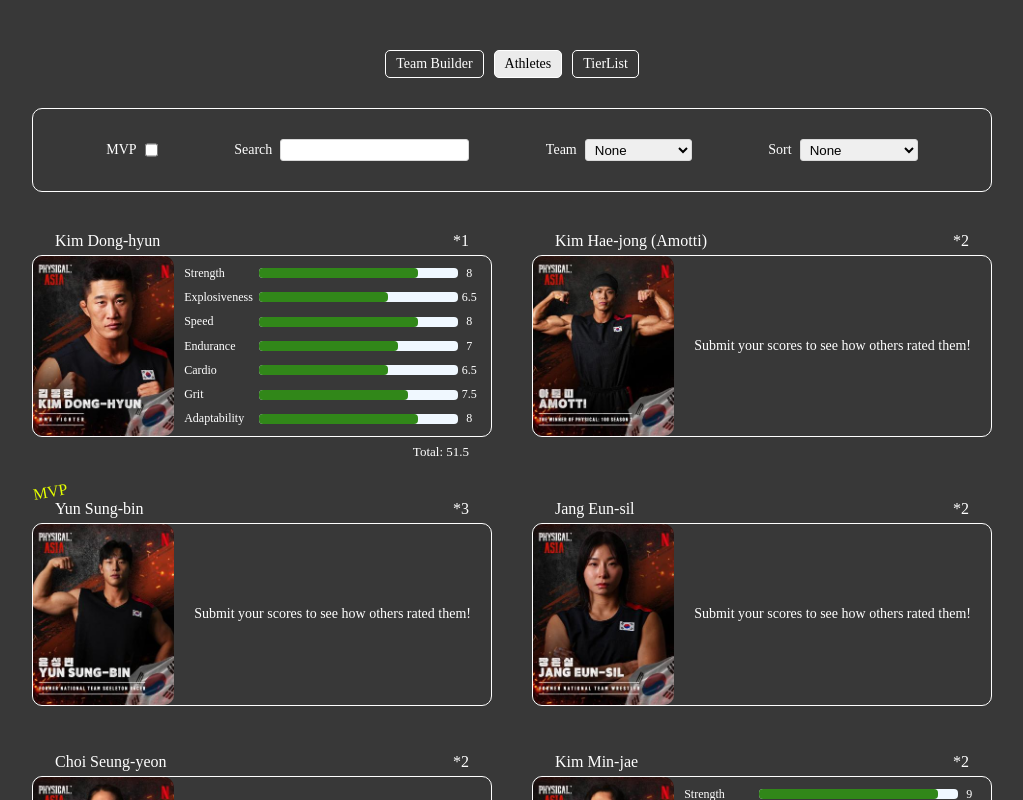
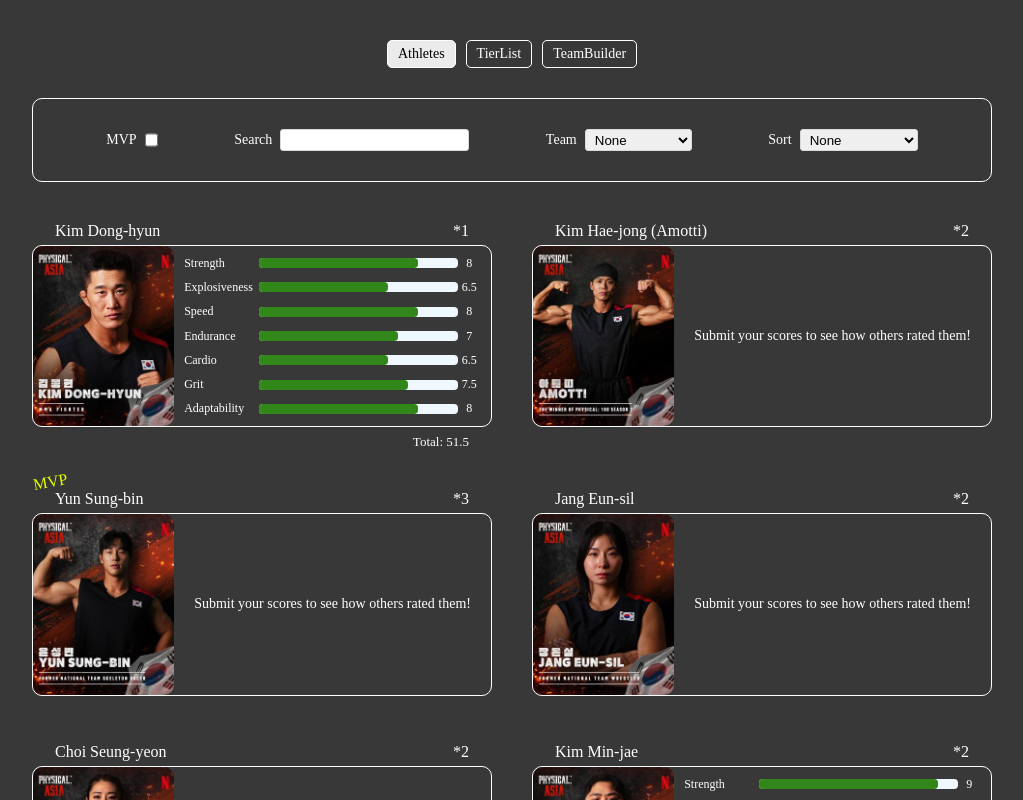
Before and after one commit to Rtam22/Physical-Stats, a React (Vite) app: page / in a window 1280 px wide. Shown: the whole page, without its empty margins (128-1151 px from the left). Built offline with nearby package versions, Linux system fonts and the light colour scheme.

Commit message:
Added conditional rendering for teams and team building + styles

```diff
--- a/src/components/athletes/athleteTeamBuilder.css
+++ b/src/components/athletes/athleteTeamBuilder.css
@@ -10,16 +10,35 @@
 .team-builder .button-container {
   padding: 0 20px;
   display: flex;
-  justify-content: space-between;
+  justify-content: flex-end;
+}
+
+.team-builder .button-container,
+.team-builder .search-container,
+.team-builder .selected-team-container {
+  margin-bottom: 10px;
 }
 
 .team-builder .button-container button:not(:disabled):hover {
   cursor: pointer;
-  text-decoration: underline;
 }
 
 .team-builder .button-container button:not(:disabled).main {
-  color: rgb(35, 243, 8);
+  border: transparent;
+  color: rgb(255, 255, 255);
+  background-color: rgb(65, 176, 104);
+}
+
+.team-builder .search-container {
+  width: 95%;
+  display: flex;
+  justify-content: flex-end;
+}
+
+.team-builder .button-container button:disabled {
+  border: transparent;
+  color: rgb(204, 204, 204);
+  background-color: rgb(112, 118, 114);
 }
 
 .team-builder .male-section,
@@ -48,7 +67,9 @@
   justify-content: center;
   align-items: center;
   gap: 30px;
-  padding: 10px 20px 20px 20px;
+  padding: 20px 20px 20px 20px;
+  border-radius: 5px;
+  border: 1px solid rgb(104, 104, 104);
 }
 
 .team-builder .athlete-container {
@@ -82,7 +103,9 @@
   gap: 20px;
   height: auto;
   justify-content: center;
-  padding: 20px;
+  padding: 35px 20px;
+  border: 1px solid rgb(104, 104, 104);
+  border-radius: 5px;
 }
 
 .team-builder .athlete-container img {
--- a/src/components/athletes/athleteTeamBuilder.tsx
+++ b/src/components/athletes/athleteTeamBuilder.tsx
@@ -5,10 +5,13 @@
 
 type AthleteTeamBuilderProps = {
   athletes: AthleteDataWithAttributes[];
-  setTeam: (athletes: AthleteDataWithAttributes[]) => void;
+  handleSetTeam: (athletes: AthleteDataWithAttributes[]) => void;
 };
 
-function AthleteTeamBuilder({ athletes, setTeam }: AthleteTeamBuilderProps) {
+function AthleteTeamBuilder({
+  athletes,
+  handleSetTeam,
+}: AthleteTeamBuilderProps) {
   const {
     availableAthletes,
     maleSelected,
@@ -23,7 +26,7 @@
   } = useTeamBuilder({ athletes });
 
   function handleCompleteTeam() {
-    setTeam(selectedAthletes);
+    handleSetTeam(selectedAthletes);
   }
 
   function generateSelectedCard(index: number, gender: "male" | "female") {
@@ -42,7 +45,12 @@
         layout
         transition={{ type: "spring", stiffness: 400, damping: 30 }}
       >
-        <img src={athlete.info.imgSm} alt={`${athlete.info.name}'s image`} />
+        <img
+          src={athlete.info.imgSm}
+          decoding="async"
+          loading="lazy"
+          alt={`${athlete.info.name}'s image`}
+        />
       </motion.button>
     );
   }
@@ -52,9 +60,8 @@
       <div>
         {" "}
         <div className="button-container">
-          <button className="button-plain">Skip</button>
           <button
-            className="button-plain main"
+            className="button-focus main"
             disabled={!(teamCounter.male === 4 && teamCounter.female === 2)}
             onClick={handleCompleteTeam}
           >
@@ -72,7 +79,7 @@
               return generateSelectedCard(index, "female");
             })}
           </div>
-        </div>
+        </div>{" "}
       </div>
       <div className="search-container">
         <input
--- a/src/components/navigation/navigationTabs.tsx
+++ b/src/components/navigation/navigationTabs.tsx
@@ -1,31 +1,25 @@
 import type { TabID } from "../../types/tabTypes";
+import { capitalize } from "../../utils/textUtils";
 
 type NavigationTabsProps = {
   active: TabID;
   changeTab: (tab: TabID) => void;
+  allTabs: TabID[];
 };
 
-function NavigationTabs({ active, changeTab }: NavigationTabsProps) {
+function NavigationTabs({ active, changeTab, allTabs }: NavigationTabsProps) {
   return (
     <div className="button-container">
-      <button
-        onClick={() => changeTab("teamBuilder")}
-        className={`${active === "teamBuilder" ? "active" : ""}`}
-      >
-        Team Builder
-      </button>
-      <button
-        onClick={() => changeTab("athletes")}
-        className={`${active === "athletes" ? "active" : ""}`}
-      >
-        Athletes
-      </button>
-      <button
-        onClick={() => changeTab("tierList")}
-        className={`${active === "tierList" ? "active" : ""}`}
-      >
-        TierList
-      </button>
+      {allTabs.map((tab) => {
+        return (
+          <button
+            onClick={() => changeTab(tab)}
+            className={`${active === tab ? "active" : ""}`}
+          >
+            {capitalize(tab)}
+          </button>
+        );
+      })}
     </div>
   );
 }
--- a/src/pages/mainPage.css
+++ b/src/pages/mainPage.css
@@ -5,7 +5,7 @@
   align-items: center;
   flex-direction: column;
   gap: 30px;
-  padding: 50px 0px;
+  padding: 40px 0px;
 }
 
 .container {
--- a/src/pages/mainPage.tsx
+++ b/src/pages/mainPage.tsx
@@ -1,4 +1,4 @@
-import { useState } from "react";
+import { act, useEffect, useMemo, useState } from "react";
 import "./mainPage.css";
 import type {
   AthleteDataWithAttributes,
@@ -20,7 +20,7 @@
 import useAthleteFilters from "../hooks/useAthleteFilters";
 import AthleteGridSection from "../components/athletes/athleteGridSection";
 import NavigationTabs from "../components/navigation/navigationTabs";
-import type { TabID, TabsConfig } from "../types/tabTypes";
+import { allTabs, type TabID, type TabsConfig } from "../types/tabTypes";
 import AthleteTeamBuilder from "../components/athletes/athleteTeamBuilder";
 
 function MainPage() {
@@ -38,9 +38,26 @@
     attributeSubmissions: submissions,
   });
   const { filteredAthletes } = useAthleteFilters({ filters, athletes });
-  const [selectedTeam, setSelectedTeam] = useState<AthleteDataWithAttributes[]>(
-    []
-  );
+  const [username, setUsername] = useState<string>("");
+  const [selectedTeam, setSelectedTeam] = useState<
+    AthleteDataWithAttributes[] | null
+  >(null);
+
+  const filteredTabs: TabID[] = useMemo(() => {
+    return allTabs.filter((tab) => {
+      const notDoneTeamBuilder = tab === "teamBuilder" && selectedTeam !== null;
+      const hasDoneTeamBuilder = tab === "teams" && selectedTeam === null;
+      const isUsername = tab === "username";
+      if (notDoneTeamBuilder || hasDoneTeamBuilder || isUsername) {
+        return;
+      }
+      return tab;
+    });
+  }, [selectedTeam]);
+
+  useEffect(() => {
+    //if (!username) setActiveTab("username");
+  }, []);
 
   function handleSubmitVote(submission: AttributeSubmission) {
     handleSubmitSubmissions(submission);
@@ -60,14 +77,16 @@
     setModal(null);
   }
 
+  function handleSetTeam(athletes: AthleteDataWithAttributes[]) {
+    setActiveTab("teams");
+    setSelectedTeam(athletes);
+  }
+
   const tabs: TabsConfig[] = [
     {
       id: "teamBuilder",
       content: (
-        <AthleteTeamBuilder
-          athletes={athletes}
-          setTeam={(selected) => setSelectedTeam(selected)}
-        />
+        <AthleteTeamBuilder athletes={athletes} handleSetTeam={handleSetTeam} />
       ),
     },
     {
@@ -124,7 +143,14 @@
           </Modal>
         </BackDrop>
       )}
-      <NavigationTabs active={activeTab} changeTab={(e) => setActiveTab(e)} />
+      {activeTab !== "username" && (
+        <NavigationTabs
+          active={activeTab}
+          changeTab={(e) => setActiveTab(e)}
+          allTabs={filteredTabs}
+        />
+      )}
+
       <Tabs activeTab={activeTab} tabs={tabs} />
     </div>
   );
--- a/src/types/tabTypes.ts
+++ b/src/types/tabTypes.ts
@@ -1,7 +1,18 @@
 import type { ReactNode } from "react";
 
-export type TabID = "athletes" | "tierList" | "teamBuilder";
-
+export type TabID =
+  | "athletes"
+  | "tierList"
+  | "teamBuilder"
+  | "username"
+  | "teams";
+export const allTabs: TabID[] = [
+  "athletes",
+  "tierList",
+  "teamBuilder",
+  "username",
+  "teams",
+];
 export type TabsConfig = {
   id: TabID;
   content: ReactNode;
```
